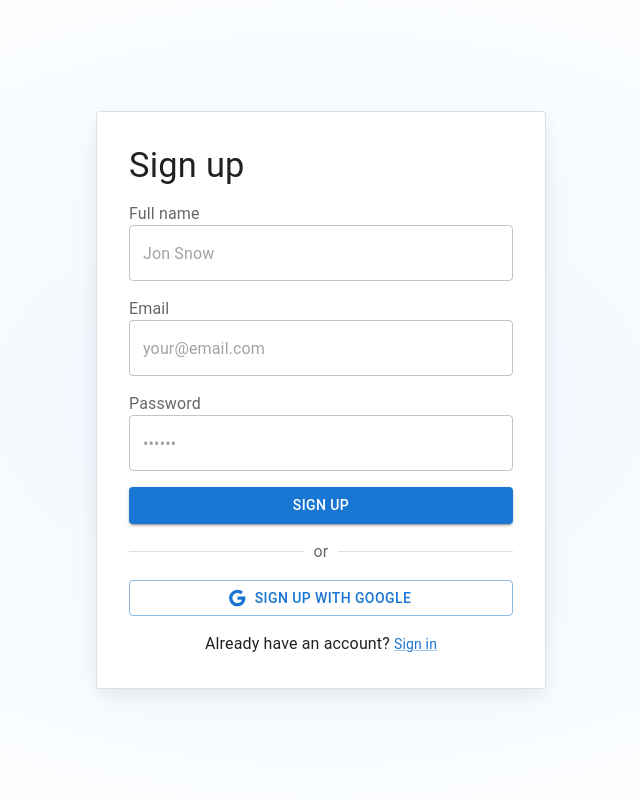
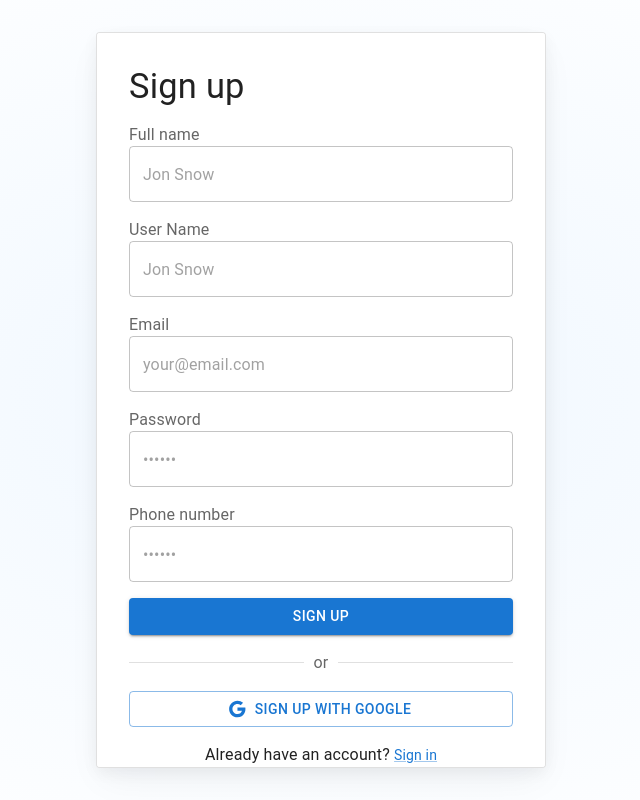
Before and after one commit to DinhSangNi/SWP_Frontend, a React (Vite) app: page /signup in a window 1280 px wide. Shown: the whole page, without its empty margins (319-959 px from the left). Built offline with nearby package versions, Linux system fonts and the light colour scheme.

Commit message:
Update page singUp

```diff
--- a/src/pages/SignUp/index.tsx
+++ b/src/pages/SignUp/index.tsx
@@ -72,7 +72,7 @@ export default function SignUp(props: { disableCustomTheme?: boolean }) {
         const email = document.getElementById('email') as HTMLInputElement;
         const password = document.getElementById('password') as HTMLInputElement;
         const name = document.getElementById('name') as HTMLInputElement;
-
+        const userName = document.getElementById('userName') as HTMLInputElement;
         let isValid = true;
 
         if (!email.value || !/\S+@\S+\.\S+/.test(email.value)) {
@@ -82,6 +82,15 @@ export default function SignUp(props: { disableCustomTheme?: boolean }) {
         } else {
             setEmailError(false);
             setEmailErrorMessage('');
+        }
+
+        if (!userName.value || userName.value.length < 1) {
+            setNameError(true);
+            setNameErrorMessage('Name is required.');
+            isValid = false;
+        } else {
+            setNameError(false);
+            setNameErrorMessage('');
         }
 
         if (!password.value || password.value.length < 6) {
@@ -121,10 +130,10 @@ export default function SignUp(props: { disableCustomTheme?: boolean }) {
     };
 
     return (
-        <div className='overflow-x-scroll'>
+        <div>
             <CssBaseline enableColorScheme />
-            <SignUpContainer direction="column" justifyContent="space-between" className='overflow-auto'>
-                <Card variant="outlined">
+            <SignUpContainer direction="column" justifyContent="space-between" >
+                <Card variant="outlined" style={{overflow: 'scroll'}}>
                     <Typography
                         component="h1"
                         variant="h4"
@@ -145,6 +154,20 @@ export default function SignUp(props: { disableCustomTheme?: boolean }) {
                                 required
                                 fullWidth
                                 id="name"
+                                placeholder="Jon Snow"
+                                error={nameError}
+                                helperText={nameErrorMessage}
+                                color={nameError ? 'error' : 'primary'}
+                            />
+                        </FormControl>
+                        <FormControl>
+                            <FormLabel htmlFor="userName">User Name</FormLabel>
+                            <TextField
+                                autoComplete="userName"
+                                name="userName"
+                                required
+                                fullWidth
+                                id="userName"
                                 placeholder="Jon Snow"
                                 error={nameError}
                                 helperText={nameErrorMessage}
@@ -179,6 +202,19 @@ export default function SignUp(props: { disableCustomTheme?: boolean }) {
                                 variant="outlined"
                                 error={passwordError}
                                 helperText={passwordErrorMessage}
+                                color={passwordError ? 'error' : 'primary'}
+                            />
+                        </FormControl>
+                        <FormControl>
+                            <FormLabel htmlFor="password">Phone number</FormLabel>
+                            <TextField
+                                required
+                                fullWidth
+                                name="phoneNumber"
+                                placeholder="••••••"
+                                type="phoneNumber"
+                                id="phoneNumber"
+                                variant="outlined"
                                 color={passwordError ? 'error' : 'primary'}
                             />
                         </FormControl>
```
